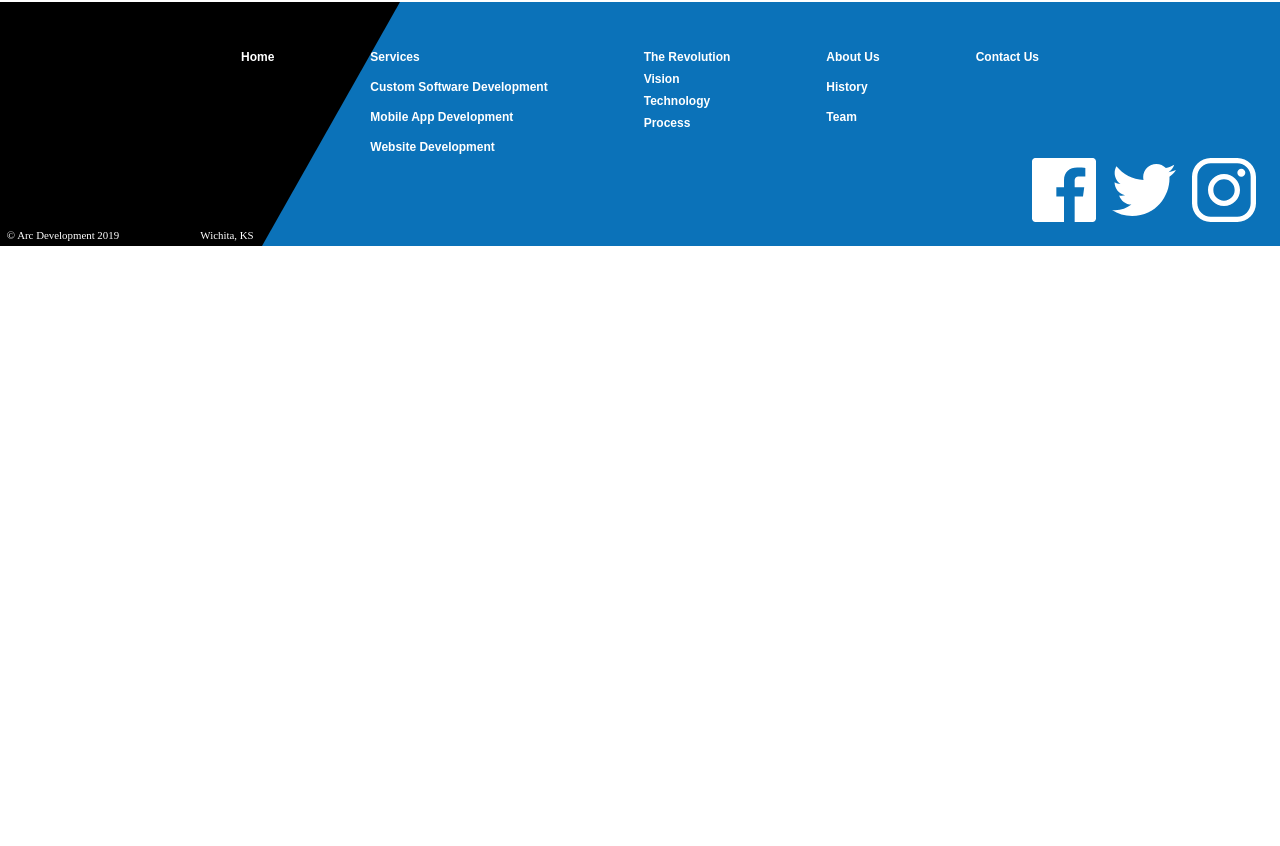
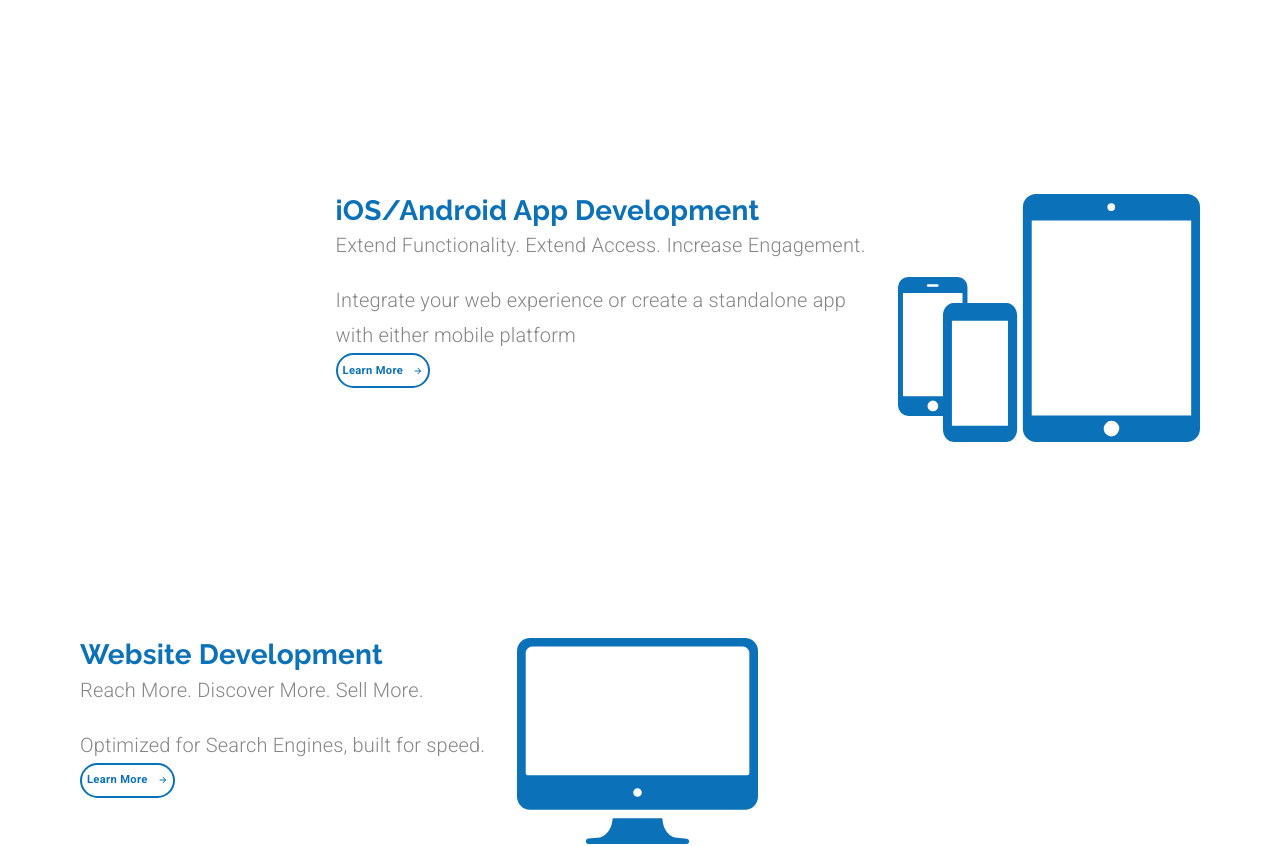
Before and after one commit to razanor/material-ui-course, a React (Create React App) app: page / in a window 1280 px wide. Shown: the part 1004-1850 px from the top of the page. Before the commit the page ends 1250 px from the top, so only its background shows below. Built offline with nearby package versions, Linux system fonts and the light colour scheme.

Commit message:
iOS/Android block and Websites block added to landing page

```diff
--- a/src/components/LandingPage.js
+++ b/src/components/LandingPage.js
@@ -7,6 +7,8 @@
 import Lottie from 'react-lottie';
 import animationData from '../animations/landinganimation/data';
 import customSoftwareIcon from '../assets/Custom Software Icon.svg';
+import mobileAppsIcon from '../assets/mobileIcon.svg';
+import websitesIcon from '../assets/websiteIcon.svg';
 import ButtonArrow from '../components/ui/ButtonArrow';
 
 const useStyles = makeStyles((theme) => ({
@@ -136,7 +138,7 @@
           </Grid>
         </Grid>
       </Grid>
-      {/*-----Services Block-----*/}
+      {/*-----Custom Sofrware Block-----*/}
       <Grid item>
         <Grid
           container
@@ -177,6 +179,86 @@
           </Grid>
         </Grid>
       </Grid>
+      {/*-----iOS/Android Block-----*/}
+      <Grid item>
+        <Grid
+          container
+          direction='row'
+          justify={matchesSM ? 'center' : 'flex-end'}
+          className={classes.serviceContainer}
+        >
+          <Grid
+            item
+            style={{
+              textAlign: matchesSM ? 'center' : undefined,
+            }}
+          >
+            <Typography variant='h4'>iOS/Android App Development</Typography>
+            <Typography variant='subtitle1' className={classes.subtitle}>
+              Extend Functionality. Extend Access. Increase Engagement.
+            </Typography>
+            <Typography variant='subtitle1'>
+              Integrate your web experience or create a standalone app
+              {matchesSM ? null : <br />}with either mobile platform
+            </Typography>
+            <Button variant='outlined' className={classes.learnBtn}>
+              <span style={{ marginRight: 10 }}>Learn More</span>
+              <ButtonArrow
+                width={10}
+                height={10}
+                fill={theme.palette.common.blue}
+              />
+            </Button>
+          </Grid>
+          <Grid item style={{ marginRight: matchesSM ? 0 : '5em' }}>
+            <img
+              className={classes.icon}
+              alt='mobile phone icon'
+              src={mobileAppsIcon}
+            />
+          </Grid>
+        </Grid>
+      </Grid>
+      {/*-----Websites Block-----*/}
+      <Grid item>
+        <Grid
+          container
+          direction='row'
+          justify={matchesSM ? 'center' : undefined}
+          className={classes.serviceContainer}
+        >
+          <Grid
+            item
+            style={{
+              marginLeft: matchesSM ? 0 : '5em',
+              textAlign: matchesSM ? 'center' : undefined,
+            }}
+          >
+            <Typography variant='h4'>Website Development</Typography>
+            <Typography variant='subtitle1' className={classes.subtitle}>
+              Reach More. Discover More. Sell More.
+            </Typography>
+            <Typography variant='subtitle1'>
+              Optimized for Search Engines, built for speed.
+            </Typography>
+            <Button variant='outlined' className={classes.learnBtn}>
+              <span style={{ marginRight: 10 }}>Learn More</span>
+              <ButtonArrow
+                width={10}
+                height={10}
+                fill={theme.palette.common.blue}
+              />
+            </Button>
+          </Grid>
+          <Grid item>
+            <img
+              className={classes.icon}
+              alt='website icon'
+              src={websitesIcon}
+            />
+          </Grid>
+        </Grid>
+      </Grid>
     </Grid>
   );
 };
--- a/src/components/ui/Footer.js
+++ b/src/components/ui/Footer.js
@@ -112,7 +112,7 @@
                 to='/mobileapps'
                 className={classes.link}
               >
-                Mobile App Development
+                iOS/Android App Development
               </Grid>
               <Grid
                 item
--- a/src/components/ui/Header.js
+++ b/src/components/ui/Header.js
@@ -167,7 +167,7 @@
       selectedIndex: 1,
     },
     {
-      name: 'Mobile App Development',
+      name: 'iOS/Android App Development',
       link: '/mobileapps',
       activeIndex: 1,
       selectedIndex: 2,
```
